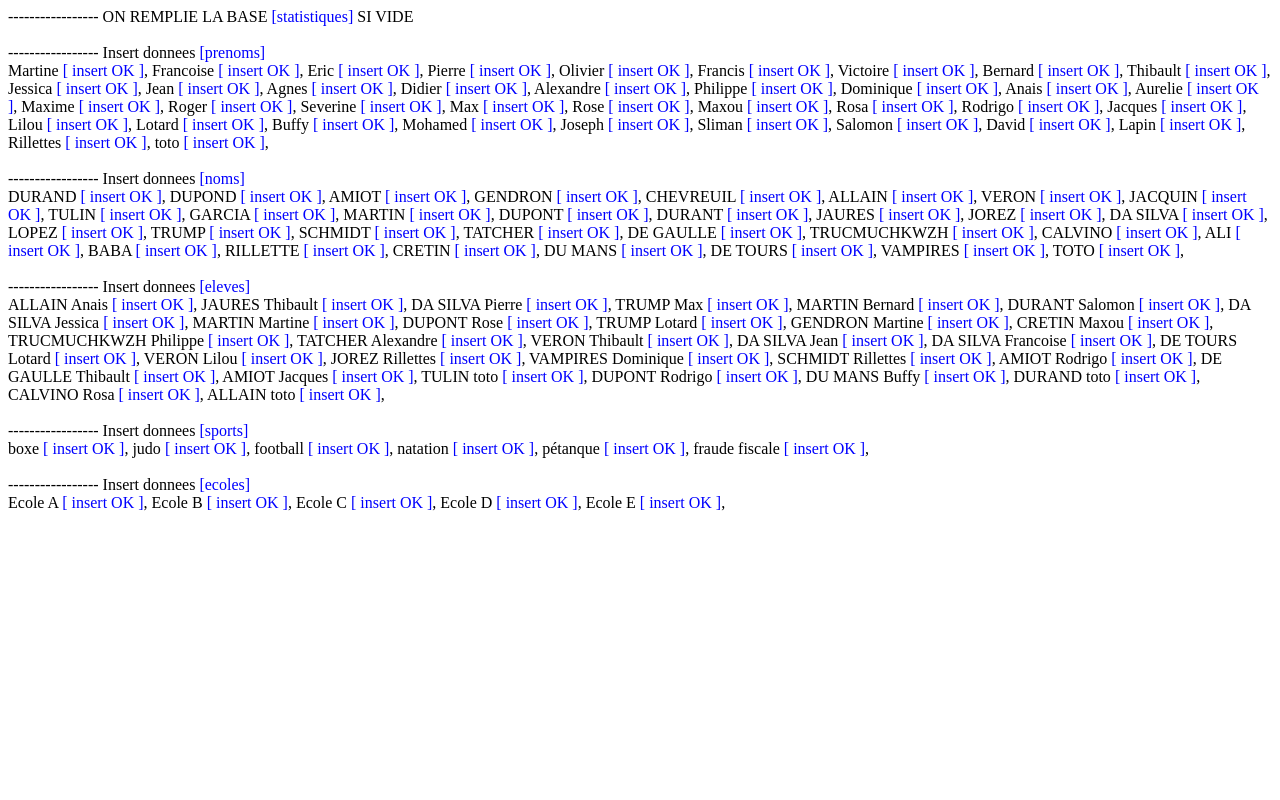
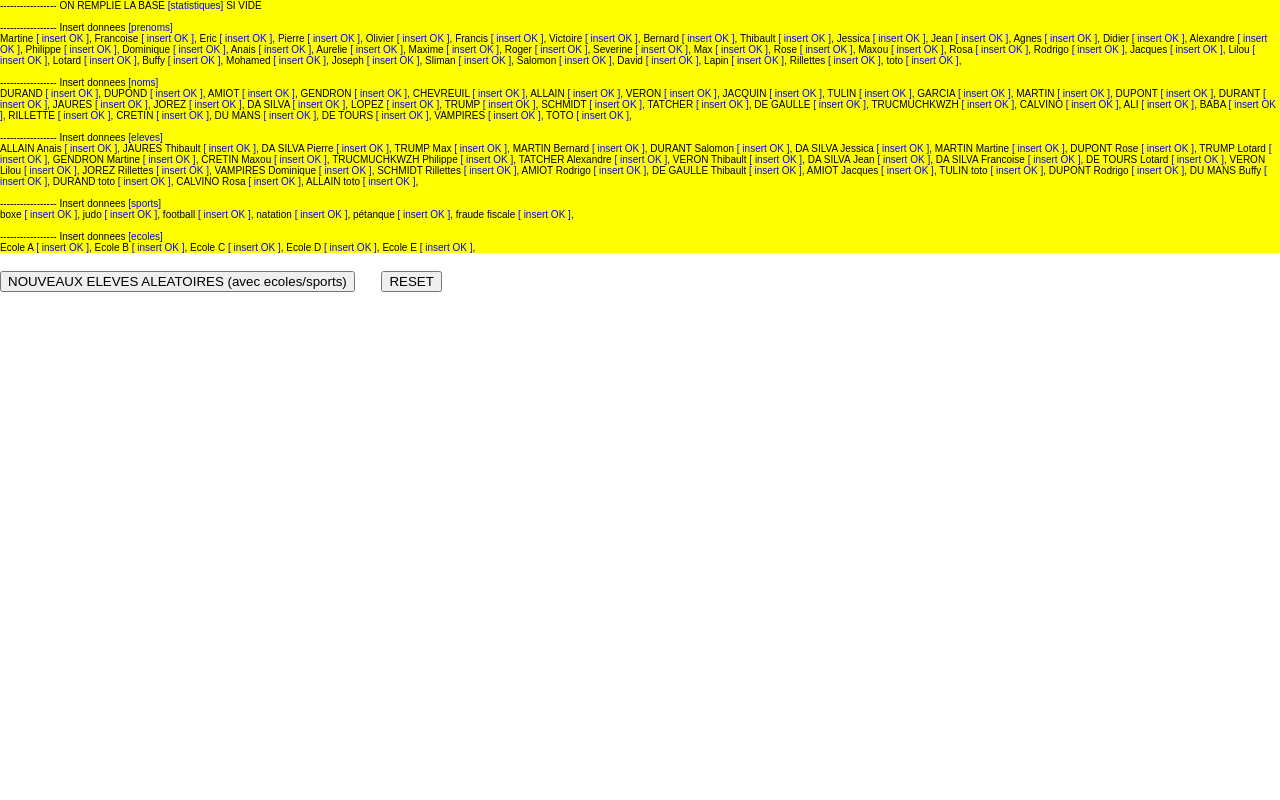
Before and after one commit to vincseize/statistiques, a PHP site: the page made by index.php in a window 1280 px wide. Run offline with PHP 8.4, Linux system fonts and the light colour scheme; tables that the repository leaves empty hold one stand-in row (values such as "Sample post").

Commit message:
Css et Var VIDER

```diff
--- a/index.php
+++ b/index.php
@@ -1,5 +1,28 @@
-<?php
-include('inc/insert_donnees.php');
+<style>
+    body,html {
+        margin:0;
+        padding:0;
+        font-family: Arial;
+    }
+    .resultats_database{
+        display: block;
+        background-color: yellow;
+        font-size: 10px;
+    }
+</style>
+
+<div class="resultats_database">
+    <?php
+        include('inc/insert_donnees.php');
+    ?>
+</div>
+<br>
+
+<form>
+<input type="button" value="NOUVEAUX ELEVES ALEATOIRES (avec ecoles/sports)" onclick="window.location.href='index.php'" />
+&nbsp;&nbsp;&nbsp;&nbsp;
+<input type="button" value="RESET" onclick="window.location.href='index.php?VAR_VIDER'" />
+</form>
 
 
-?>
+<div class="resultats"></div>
```
